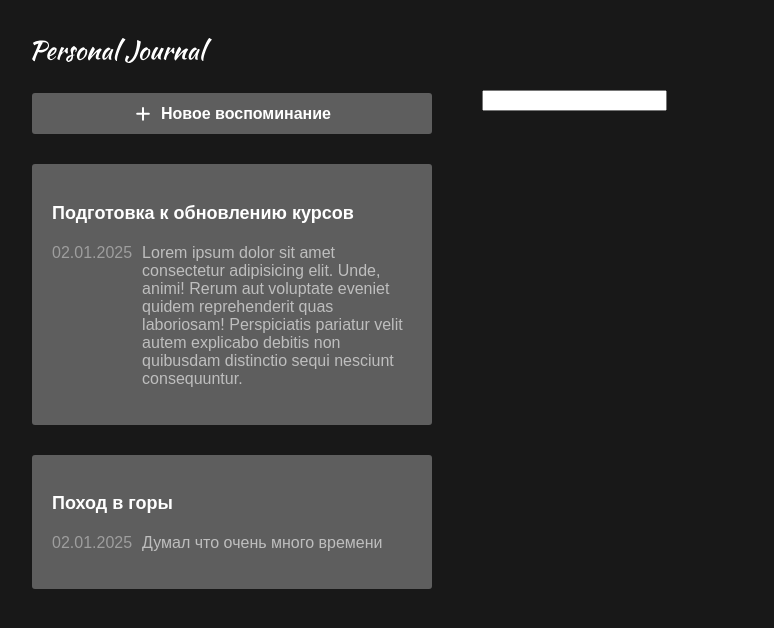
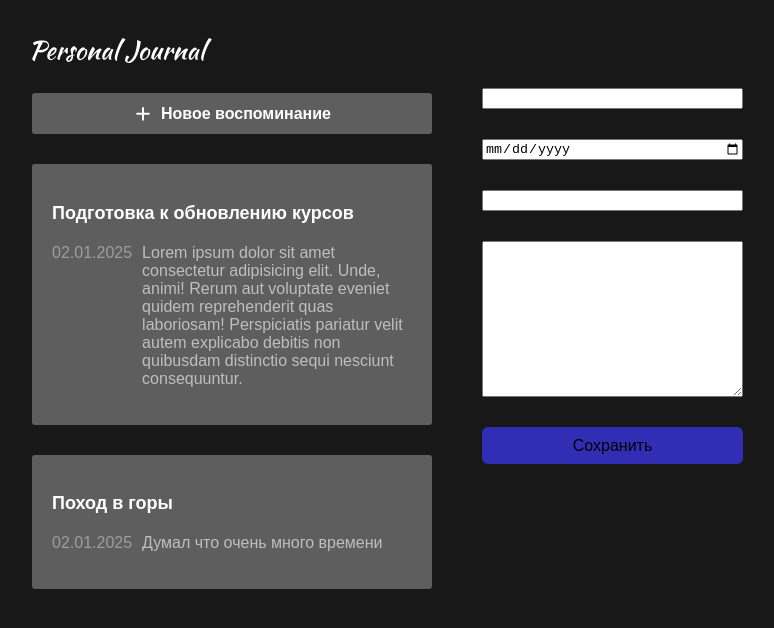
Before and after one commit to VladimirKorolev1986/react1, a React (Vite) app: page / in a window 1280 px wide. Shown: the top 628 px of the page, without its empty margins (6-780 px from the left). Built offline with nearby package versions, Linux system fonts and the light colour scheme.

Commit message:
JournalForm

```diff
--- a/src/App.jsx
+++ b/src/App.jsx
@@ -1,4 +1,4 @@
-import React from "react";
+import React, { useState } from "react";
 import "./App.css";
 import Button from "./components/Button/Button";
 import JournalItem from "./components/JournalItem/JournalItem";
@@ -8,6 +8,7 @@ import Body from "./layouts/Body/Body";
 import Header from "./components/Header/Header";
 import JournalList from "./components/JournalList/JournalList";
 import JournalAddButton from "./components/JournalAddButton/JournalAddButton";
+import JournalForm from "./components/JournalForm/JournalForm";
 
 function App() {
   const data = [
@@ -22,8 +23,6 @@ function App() {
       date: new Date(),
     },
   ];
-
-  const inputChange = () => {};
 
   return (
     <div className="app">
@@ -48,7 +47,7 @@ function App() {
         </JournalList>
       </LeftPanel>
       <Body>
-        <input type="text" onChange={inputChange} />
+        <JournalForm />
       </Body>
     </div>
   );
--- a/src/components/Button/Button.jsx
+++ b/src/components/Button/Button.jsx
@@ -2,18 +2,9 @@ import { se } from "date-fns/locale";
 import "./Button.css";
 import { useState } from "react";
 
-function Button() {
-  // let text = "Сохранить";
-  const [text, setText] = useState("Сохранить");
-  console.log("Ререндер");
-
-  const clicked = () => {
-    setText((t) => t + "!");
-    console.log(text);
-  };
-
+function Button({ text, onClick }) {
   return (
-    <button onClick={clicked} className="button accent">
+    <button className="button accent" onClick={onClick}>
       {text}
     </button>
   );
--- /dev/null
+++ b/src/components/JournalForm/JournalForm.css
@@ -0,0 +1,5 @@
+.journal-form {
+	display: flex;
+	flex-direction: column;
+	gap: 30px;
+}
--- /dev/null
+++ b/src/components/JournalForm/JournalForm.jsx
@@ -0,0 +1,35 @@
+import Button from "../Button/Button";
+import "./JournalForm.css";
+import { useState } from "react";
+
+function JournalForm() {
+  const [inputData, setinputData] = useState("");
+  const inputChange = (event) => {
+    setinputData(event.target.value);
+    console.log(inputData);
+  };
+
+  const addJornalItem = (e) => {
+    e.preventDefault();
+    const formData = new FormData(e.target);
+    const formProps = Object.fromEntries(formData);
+    console.log(formProps);
+  };
+
+  return (
+    <form className="journal-form" onSubmit={addJornalItem}>
+      <input type="text" name="title" />
+      <input type="date" name="date" />
+      <input type="text" name="tag" value={inputData} onChange={inputChange} />
+      <textarea name="post" id="" cols="30" rows="10"></textarea>
+      <Button
+        text={"Сохранить"}
+        onClick={() => {
+          console.log("Нажали");
+        }}
+      />
+    </form>
+  );
+}
+
+export default JournalForm;
```
